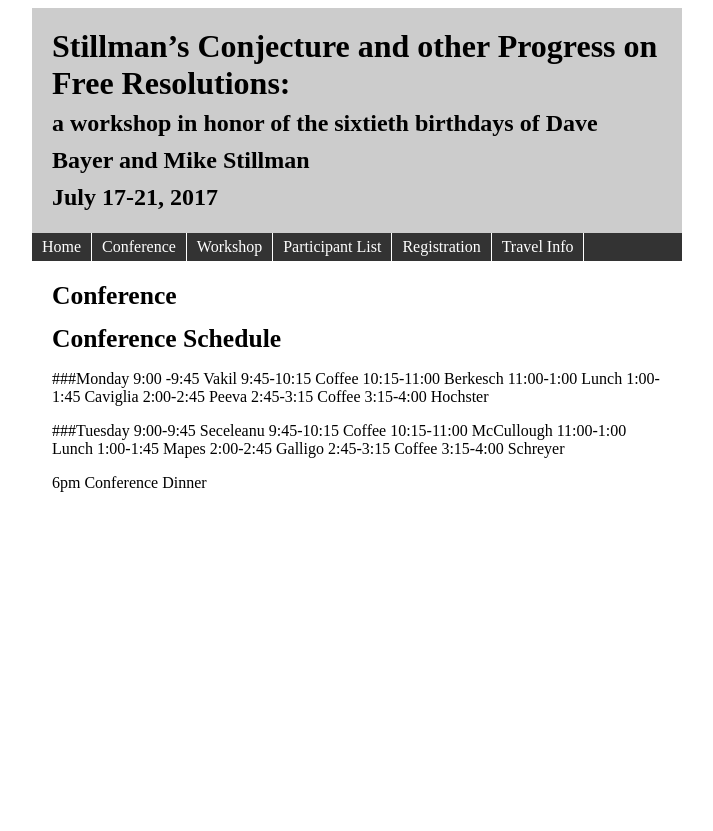
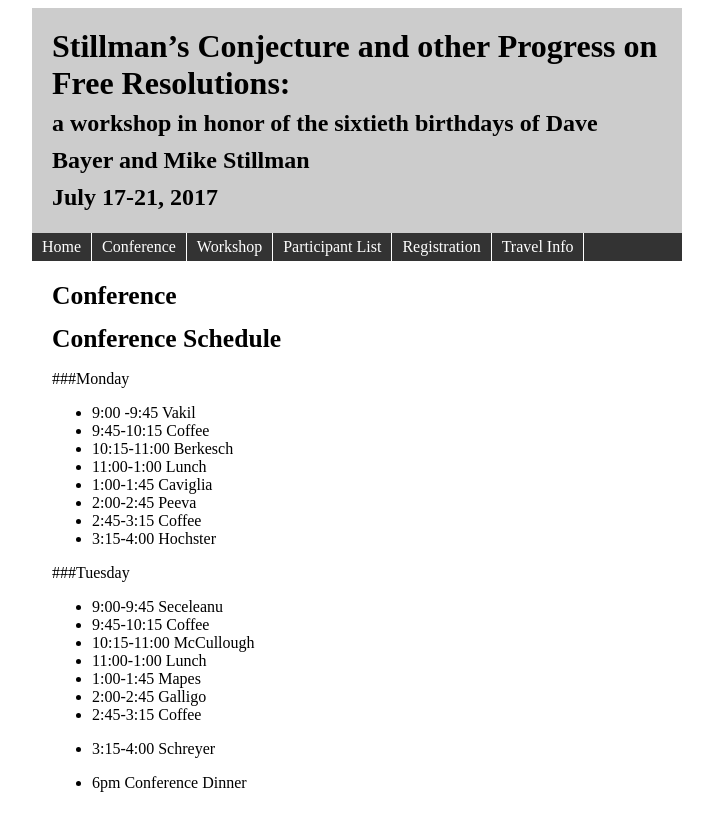
Before and after one commit to Macaulay2/Workshop-2017-Berkeley, a Jekyll site: the page built from conference.md, in a window 1280 px wide. Shown: the top 831 px of the page, without its empty margins (283-996 px from the left). Built offline with Jekyll 4.4.1, drawn with Linux system fonts in a browser that asks for light colours.

Commit message:
updating confreence file

```diff
--- a/conference.md
+++ b/conference.md
@@ -10,23 +10,25 @@
 ## Conference Schedule
 
 ###Monday
-9:00 -9:45 Vakil
-9:45-10:15 Coffee
-10:15-11:00 Berkesch
-11:00-1:00 Lunch
-1:00-1:45 Caviglia
-2:00-2:45 Peeva
-2:45-3:15 Coffee
-3:15-4:00 Hochster
+
+* 9:00 -9:45 Vakil
+* 9:45-10:15 Coffee
+* 10:15-11:00 Berkesch
+* 11:00-1:00 Lunch
+* 1:00-1:45 Caviglia
+* 2:00-2:45 Peeva
+* 2:45-3:15 Coffee
+* 3:15-4:00 Hochster
 
 ###Tuesday
-9:00-9:45 Seceleanu
-9:45-10:15 Coffee
-10:15-11:00 McCullough
-11:00-1:00 Lunch
-1:00-1:45 Mapes
-2:00-2:45 Galligo
-2:45-3:15 Coffee
-3:15-4:00 Schreyer
 
-6pm Conference Dinner
+* 9:00-9:45 Seceleanu
+* 9:45-10:15 Coffee
+* 10:15-11:00 McCullough
+* 11:00-1:00 Lunch
+* 1:00-1:45 Mapes
+* 2:00-2:45 Galligo
+* 2:45-3:15 Coffee
+* 3:15-4:00 Schreyer
+
+* 6pm Conference Dinner
```
